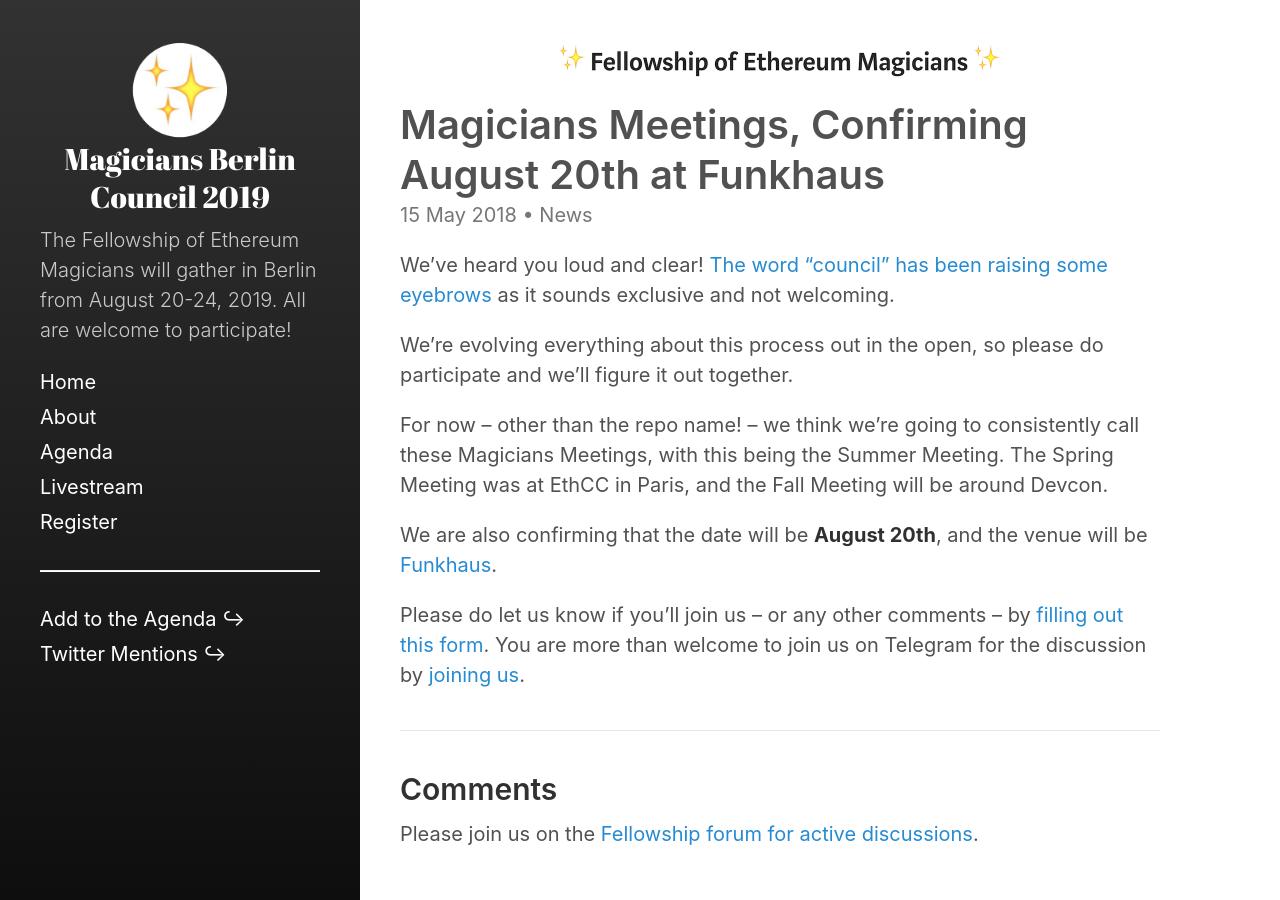
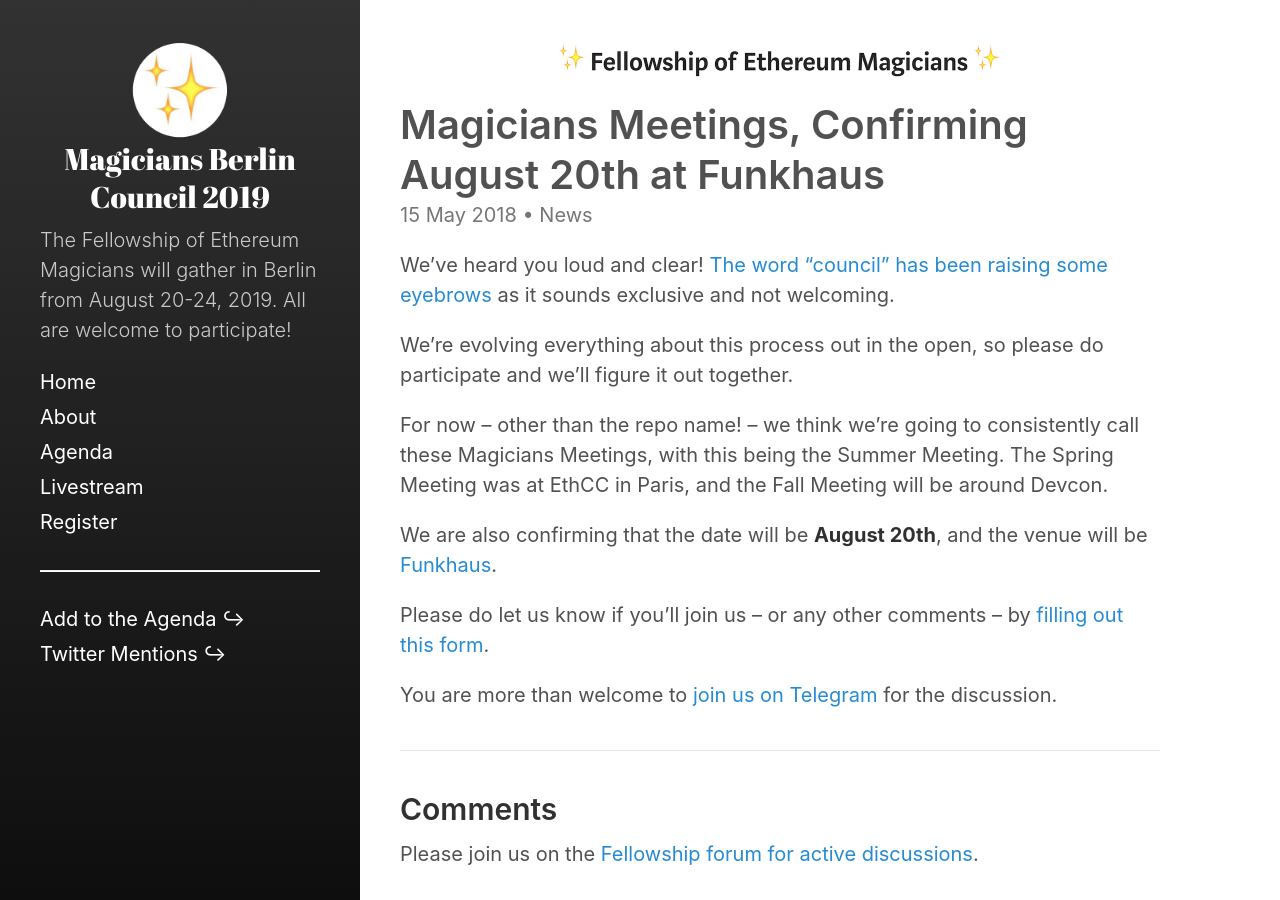
Before and after one commit to ethereum-magicians/berlin-council-2019, a Jekyll site: the page built from docs/_posts/2018-05-15-magicians-meetings.md, in a window 1280 px wide. Built offline with Jekyll 4.4.1, drawn with Linux system fonts in a browser that asks for light colours.

Commit message:
Update 2018-05-15-magicians-meetings.md

```diff
--- a/docs/_posts/2018-05-15-magicians-meetings.md
+++ b/docs/_posts/2018-05-15-magicians-meetings.md
@@ -14,5 +14,6 @@
 We are also confirming that the date will be **August 20th**, and the venue will be [Funkhaus](http://www.funkhaus-berlin.net/).
 
 Please do let us know if you'll join us -- or any other comments -- by [filling out this form](https://docs.google.com/forms/d/e/1FAIpQLScNmzJK5Y3qxeauCo93Du9yJT9MONsfaF4GUsGAEqLID3MqBQ/viewform).
-You are more than welcome to join us on Telegram for the discussion by [joining us](https://t.me/ETHMagicians).
+
+You are more than welcome to [join us on Telegram](https://t.me/ETHMagicians) for the discussion.
 <!-- more -->
```
